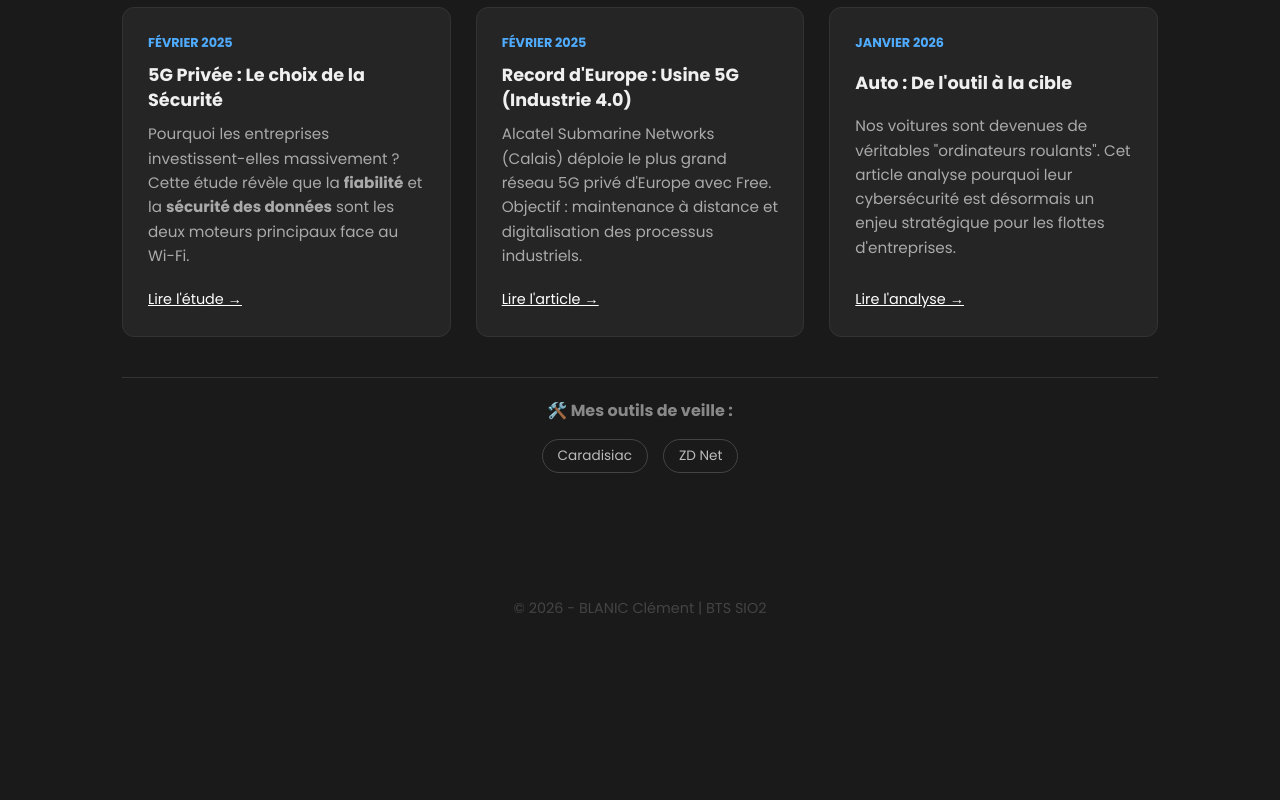
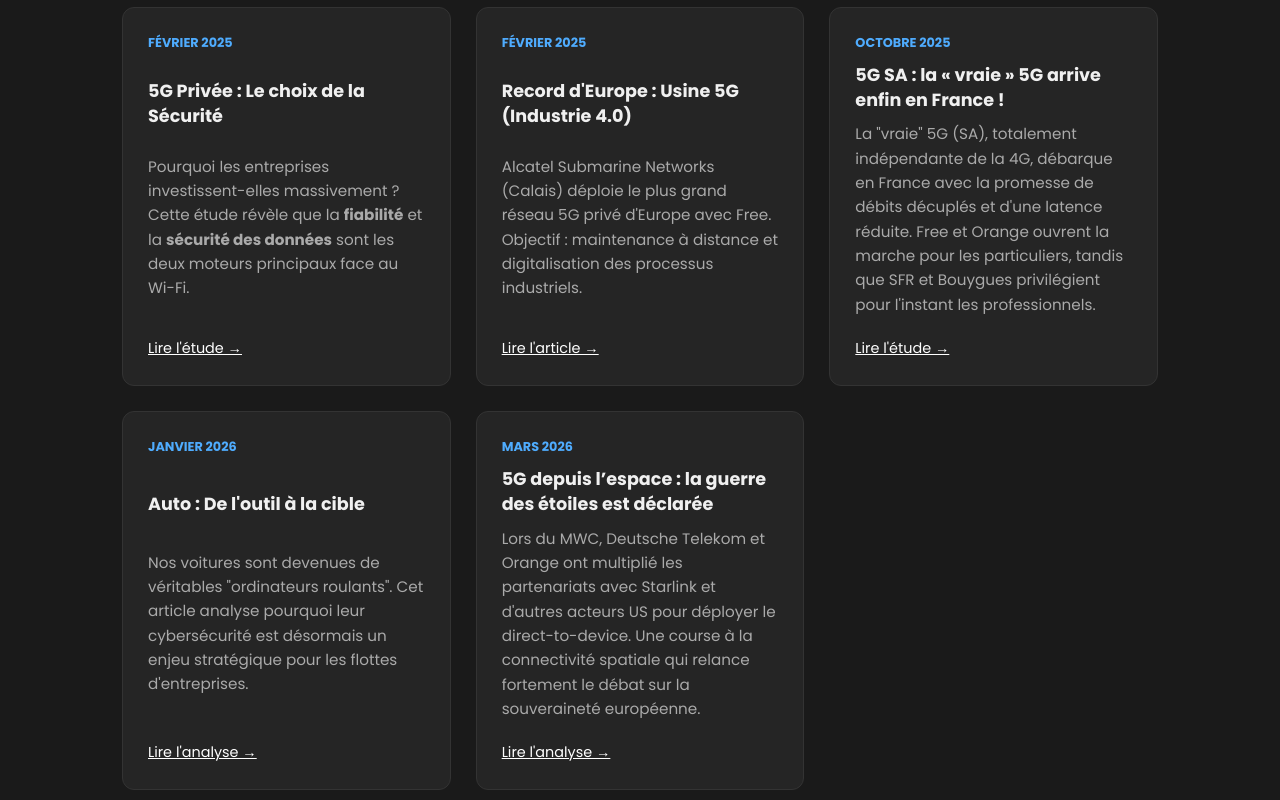
Before and after one commit to CTbien/Portfolio, a plain HTML site: page portfolio.html in a window 1280 px wide. Shown: the part 2860-3660 px from the top of the page. Before the commit the page ends 3540 px from the top, so only its background shows below. Drawn offline with nearby package versions, Linux system fonts and the light colour scheme.

Commit message:
Mise à jour du portfolio : CV Alternance, Procédure GLPI et article 5G SA raccourci

```diff
--- a/portfolio.html
+++ b/portfolio.html
@@ -40,7 +40,7 @@
                     <a href="https://www.linkedin.com/in/cl%C3%A9ment-blanic-2b8860349/" target="_blank"
                         class="btn-social">LinkedIn</a>
                     <a href="mailto:clementblanic@gmail.com" class="btn-social">clementblanic@gmail.com</a>
-                    <a href="CV de Clément Blanic.pdf" target="_blank" class="btn-social">CV</a>
+                    <a href="CV de Clément Blanic Alternance.pdf" target="_blank" class="btn-social">CV</a>
                     <a href="Lettre de motivation_ClÃ©ment Blanic_Alternance Licence Info.pdf" target="_blank"
                         class="btn-social">Lettre de motivation</a>
                 </div>
@@ -178,7 +178,7 @@
                 <div class="tags">
                     <span class="tag">Debian</span> <span class="tag">Réseau</span>
                 </div>
-                <a href="Procédure GLPI.pdf" target="_blank" class="btn-small">Lire le PDF</a>
+                <a href="Procédure GLPI (1) (1).pdf" target="_blank" class="btn-small">Lire le PDF</a>
             </article>
         </div>
     </section>
@@ -195,7 +195,6 @@
         </div>
 
         <div class="articles-grid">
-
             <article class="article-card">
                 <span class="date">Février 2025</span>
                 <h4>5G Privée : Le choix de la Sécurité</h4>
@@ -217,12 +216,37 @@
             </article>
 
             <article class="article-card">
+                <span class="date">Octobre 2025</span>
+                <h4>5G SA : la « vraie » 5G arrive enfin en France !</h4>
+                <p>
+                    La "vraie" 5G (SA), totalement indépendante de la 4G, débarque en France avec la promesse
+                    de débits décuplés et d'une latence réduite. Free et Orange ouvrent la marche pour les
+                    particuliers, tandis que SFR et Bouygues privilégient pour l'instant les professionnels.
+                </p>
+                <a href="https://www.zdnet.fr/actualites/5g-standalone-la-vraie-5g-est-enfin-lancee-en-france-39951250.htm"
+                    target="_blank" class="read-more">Lire l'étude →</a>
+            </article>
+
+            <article class="article-card">
                 <span class="date">Janvier 2026</span>
                 <h4>Auto : De l'outil à la cible</h4>
                 <p>Nos voitures sont devenues de véritables "ordinateurs roulants". Cet article analyse pourquoi leur
                     cybersécurité est désormais un enjeu stratégique pour les flottes d'entreprises.</p>
 
                 <a href="https://www.caradisiac.com/cybersecurite-des-automobiles-un-enjeu-de-plus-en-plus-strategique-pour-les-automobilistes-et-les-flottes-d-entreprises-219944.htm"
+                    target="_blank" class="read-more">Lire l'analyse →</a>
+            </article>
+
+            <article class="article-card">
+                <span class="date">Mars 2026</span>
+                <h4>5G depuis l’espace : la guerre des étoiles est déclarée</h4>
+                <p>
+                    Lors du MWC, Deutsche Telekom et Orange ont multiplié les partenariats avec Starlink et d'autres
+                    acteurs US pour déployer le direct-to-device. Une course à la connectivité spatiale qui relance
+                    fortement le débat sur la souveraineté européenne.
+                </p>
+
+                <a href="https://www.zdnet.fr/actualites/5g-depuis-lespace-la-guerre-des-etoiles-est-declaree-491226.htm"
                     target="_blank" class="read-more">Lire l'analyse →</a>
             </article>
         </div>
```
Also changed, not shown: 2 other files.
